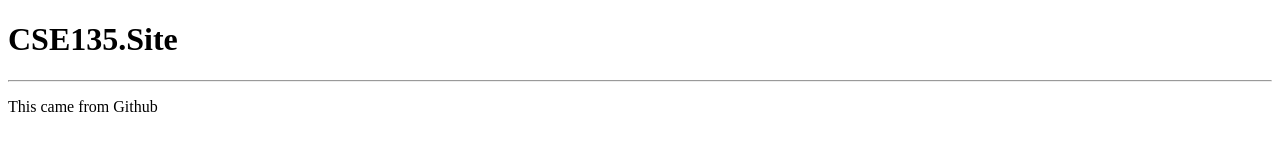
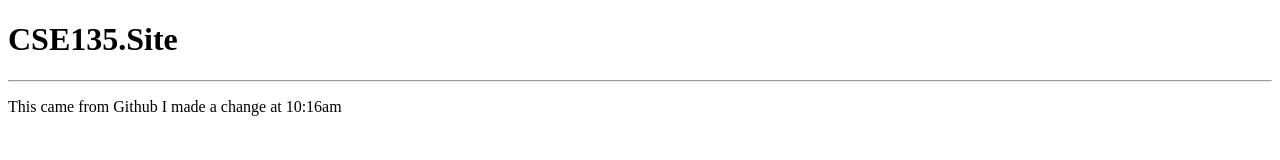
Before and after one commit to ProfPowell/cse135.site, a plain HTML site: page index.html in a window 1280 px wide. Drawn offline with Linux system fonts and the light colour scheme.

Commit message:
Update index.html

```diff
--- a/index.html
+++ b/index.html
@@ -7,6 +7,6 @@
 <body>
   <h1>CSE135.Site</h1>
   <hr />
-  <p>This came from Github</p>
+  <p>This came from Github I made a change at 10:16am</p>
   </body>
 </html>
```
